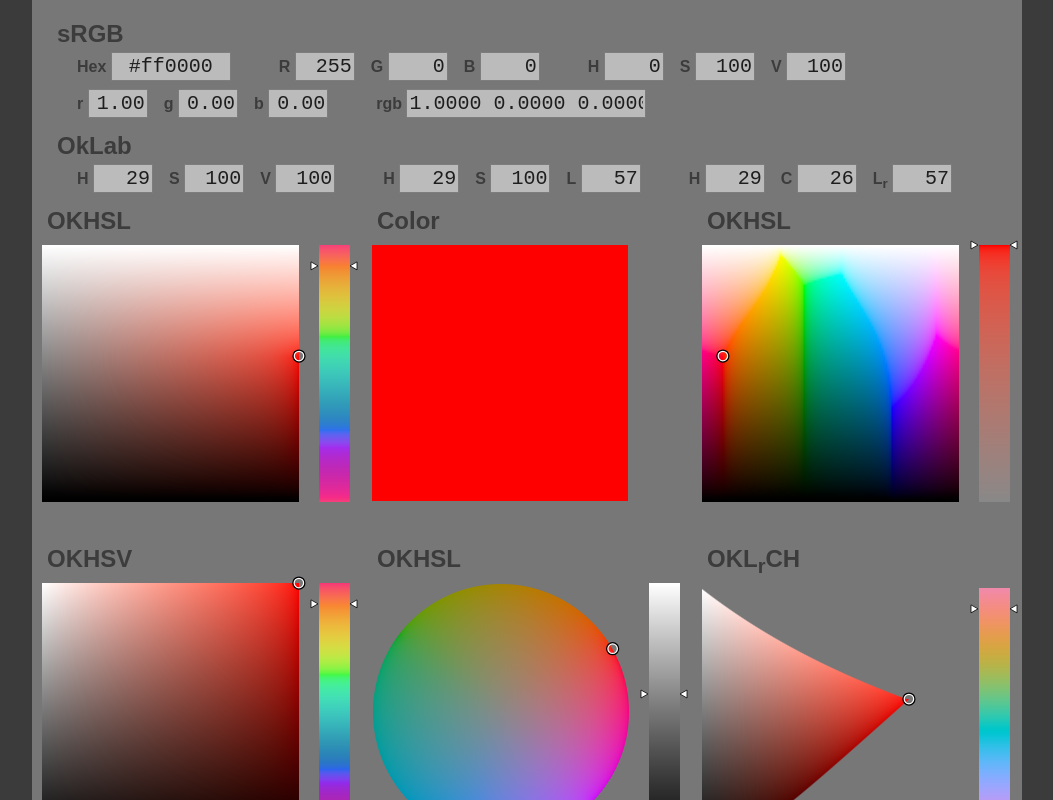
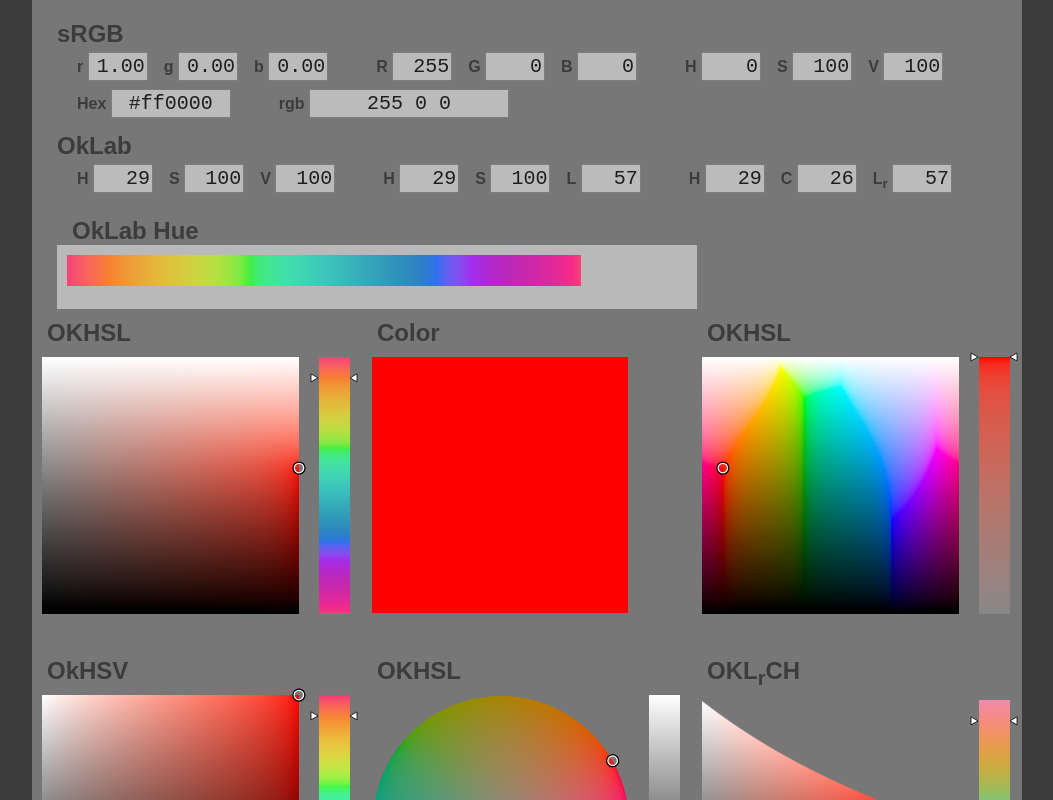
Before and after one commit to drakmaniso/oklab-color-picker, a plain HTML site: page index.html in a window 1280 px wide. Shown: the whole page, without its empty margins (113-1166 px from the left). Drawn offline with Linux system fonts and the light colour scheme.

Commit message:
Start adding hue slider

```diff
--- a/constants.js
+++ b/constants.js
@@ -2,3 +2,4 @@ const picker_size = 257;
 const slider_width = 31;
 const eps = 0.0001;
 const oklab_C_scale = 0.32
+const big_slider_size = 514;
--- a/index.html
+++ b/index.html
@@ -21,8 +21,19 @@
             <h2>sRGB</h2>
             <div class="input-row">
                 <div>
-                    <label>Hex</label>
-                    <input type="text" id="hex_input" maxlength="7" class="hex_input"></input>
+                    <label>r</label>
+                    <input type="number" id="rgbf_r_input" min="0" max="1" step="any" maxlength="4"
+                        class="value_input"></input>
+                </div>
+                <div>
+                    <label>g</label>
+                    <input type="number" id="rgbf_g_input" min="0" max="1" step="any" maxlength="4"
+                        class="value_input"></input>
+                </div>
+                <div>
+                    <label>b</label>
+                    <input type="number" id="rgbf_b_input" min="0" max="1" step="any" maxlength="4"
+                        class="value_input"></input>
                 </div>
                 <div class="spacer"></div>
                 <div>
@@ -53,24 +64,13 @@
             </div>
             <div class="input-row">
                 <div>
-                    <label>r</label>
-                    <input type="number" id="rgbf_r_input" min="0" max="1" step="any" maxlength="4"
-                        class="value_input"></input>
-                </div>
-                <div>
-                    <label>g</label>
-                    <input type="number" id="rgbf_g_input" min="0" max="1" step="any" maxlength="4"
-                        class="value_input"></input>
-                </div>
-                <div>
-                    <label>b</label>
-                    <input type="number" id="rgbf_b_input" min="0" max="1" step="any" maxlength="4"
-                        class="value_input"></input>
+                    <label>Hex</label>
+                    <input type="text" id="hex_input" maxlength="7" class="hex_input"></input>
                 </div>
                 <div class="spacer"></div>
                 <div>
                     <label>rgb</label>
-                    <input type="text" id="rgbf_output" class="value_input">
+                    <input type="text" id="rgbf_output" class="value_output" disabled>
                 </div>
             </div>
 
@@ -116,6 +116,14 @@
                 </div>
             </div>
         </section>
+
+        <section>
+            <h2 class="free">OkLab Hue</h2>
+            <div class="big_slider">
+                <canvas class="big_slider" id="oklab_hue_canvas" width="514" height="31"></canvas>
+            </div>
+        </section>
+
         <div class="flex-container">
 
             <div class="flex-item">
@@ -183,7 +191,7 @@
         <div class="flex-container">
 
             <div class="flex-item">
-                <h2 class="free">OKHSV</h2>
+                <h2 class="free">OkHSV</h2>
 
                 <div class="colorpicker">
                     <canvas class="colorpicker_square" id="okhsv_sv_canvas" width="257" height="257"></canvas>
--- a/main.js
+++ b/main.js
@@ -135,7 +135,7 @@ function update(async = true) {
     document.getElementById('rgbf_r_input').value = rf.toFixed(2);
     document.getElementById('rgbf_g_input').value = gf.toFixed(2);
     document.getElementById('rgbf_b_input').value = bf.toFixed(2);
-    document.getElementById('rgbf_output').value = `${rf.toFixed(4)} ${gf.toFixed(4)} ${bf.toFixed(4)}`;
+    document.getElementById('rgbf_output').value = `${Math.round(r)} ${Math.round(g)} ${Math.round(b)}`;
 }
 
 function initialize() {
@@ -607,6 +607,7 @@ function initialize() {
 
     update_canvas('okhsl_l_canvas', results["okhsl_l"]);
     update_canvas('okhsl_h_canvas', results["okhsl_h"]);
+    update_canvas('oklab_hue_canvas', results["oklab_hue"]);
 
 
     update(false);
--- a/render.js
+++ b/render.js
@@ -1,5 +1,6 @@
 let lowres_picker_size = (picker_size + 1) / 2;
 let picker_size_inv = 1 / picker_size;
+let big_slider_size_inv = 1 / big_slider_size;
 
 function hsluv_to_rgb(h, s, l) {
     rgb = hsluv.hsluvToRgb([h * 360, s * 100, l * 100]);
@@ -622,5 +623,27 @@ function render_static() {
         result["okhsl_h"] = new ImageData(data, slider_width);
     }
 
+    {
+        let data = new Uint8ClampedArray(big_slider_size * slider_width * 4);
+
+        for (let i = 0; i < big_slider_size; i++) {
+
+            let a_ = Math.cos(2 * Math.PI * i * big_slider_size_inv);
+            let b_ = Math.sin(2 * Math.PI * i * big_slider_size_inv);
+
+            let rgb = hsluv_to_rgb(i / big_slider_size, 0.9, 0.65 + 0.17 * b_ - 0.08 * a_);
+
+            for (let j = 0; j < slider_width; j++) {
+                let index = 4 * (i + j * big_slider_size);
+                data[index + 0] = rgb[0];
+                data[index + 1] = rgb[1];
+                data[index + 2] = rgb[2];
+                data[index + 3] = 255;
+            }
+        }
+
+        result["oklab_hue"] = new ImageData(data, big_slider_size);
+    }
+
     return result;
 }
--- a/style.css
+++ b/style.css
@@ -75,6 +75,18 @@ canvas.colorpicker_slider
     left: 287px;
     top: 10px;
 }
+div.big_slider
+{
+    height: 64px;
+    width: 640px;
+    background-color:rgb(185,185,185);
+}
+canvas.big_slider
+{
+    position: relative;
+    left: 10px;
+    top: 10px;
+}
 td
 {
     padding: 0px 15px 0px 0px;
@@ -133,8 +145,8 @@ input[type=number] {
 {
     width: 3em;
 }
-input#rgbf_output {
-    width: 12em;
+.value_output {
+    width: 10em;
     text-align: center;
 }
 
```
